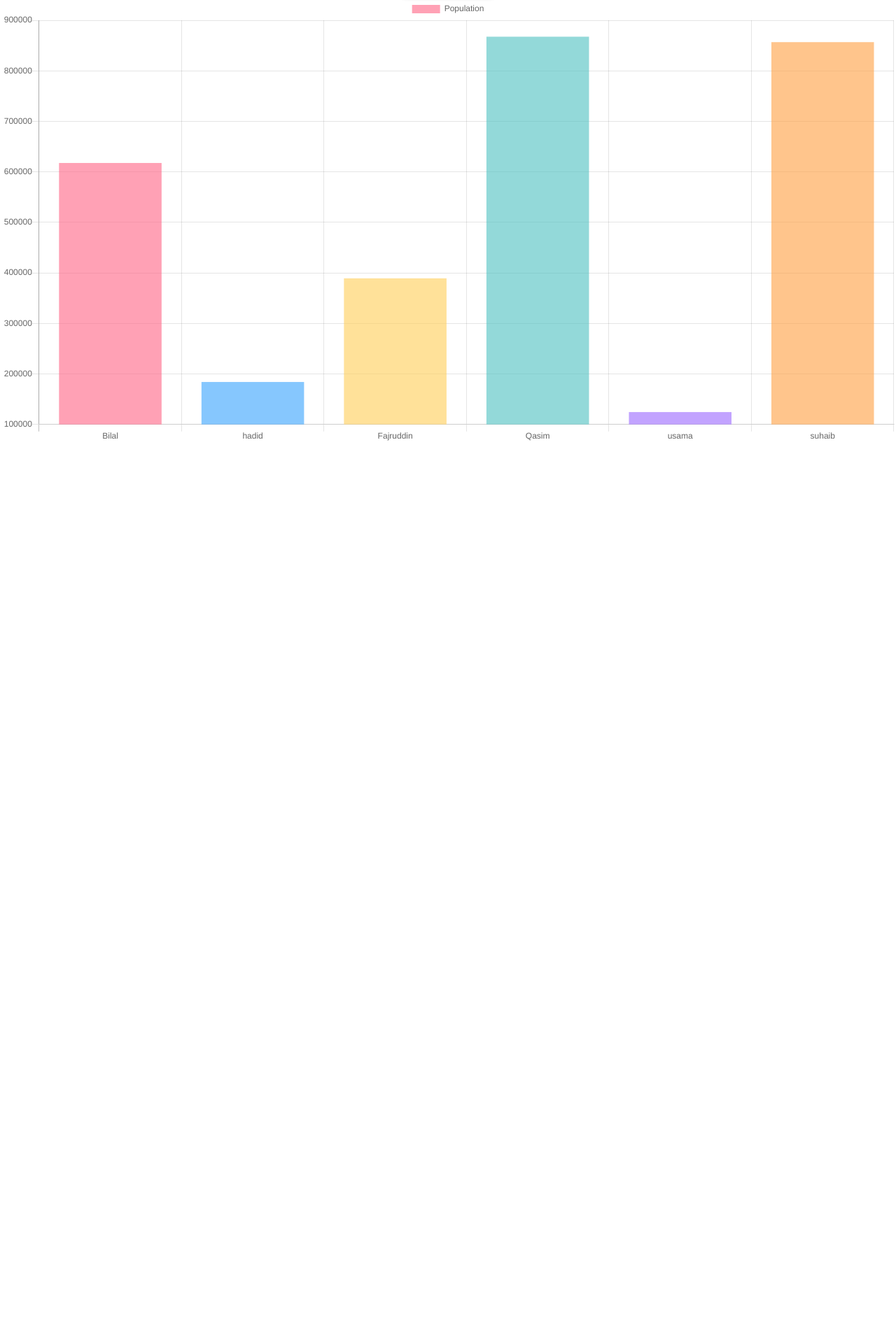
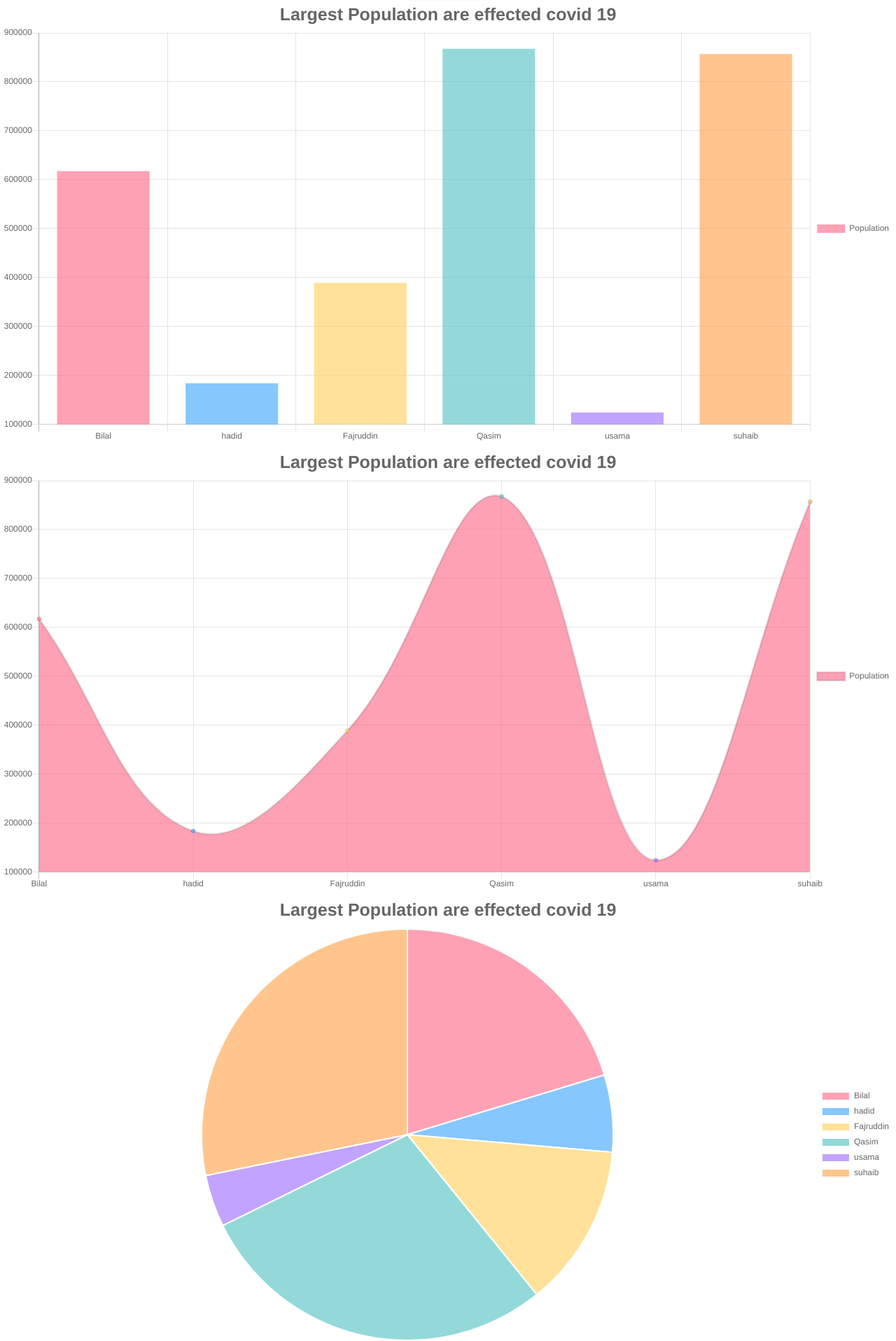
Before and after one commit to BilalHadid/Covid-19-Tracker-App, a React (Create React App) app: page / in a window 1280 px wide. Shown: the part 40-1957 px from the top of the page at 70% size. Before the commit the page ends 800 px from the top, so only its background shows below. Built offline with nearby package versions, Linux system fonts and the light colour scheme.

Commit message:
Add Chartjs And more graph design

```diff
--- a/src/component/chart.js
+++ b/src/component/chart.js
@@ -36,6 +36,43 @@ export const Chart = () => {
                 data={state.charData}
 
                 options={{
+                    title:{
+                        display:true,
+                        text: 'Largest Population are effected covid 19',
+                        fontSize: 25
+                    },
+                    legend:{
+                        display: true,
+                        position: 'right'
+                    }
+                }} />
+            <Line
+                data={state.charData}
+
+                options={{
+                    title:{
+                        display:true,
+                        text: 'Largest Population are effected covid 19',
+                        fontSize: 25
+                    },
+                    legend:{
+                        display: true,
+                        position: 'right'
+                    }
+                }} />
+            <Pie
+                data={state.charData}
+
+                options={{
+                    title:{
+                        display:true,
+                        text: 'Largest Population are effected covid 19',
+                        fontSize: 25
+                    },
+                    legend:{
+                        display: true,
+                        position: 'right'
+                    }
                 }} />
 
         </div>
```
